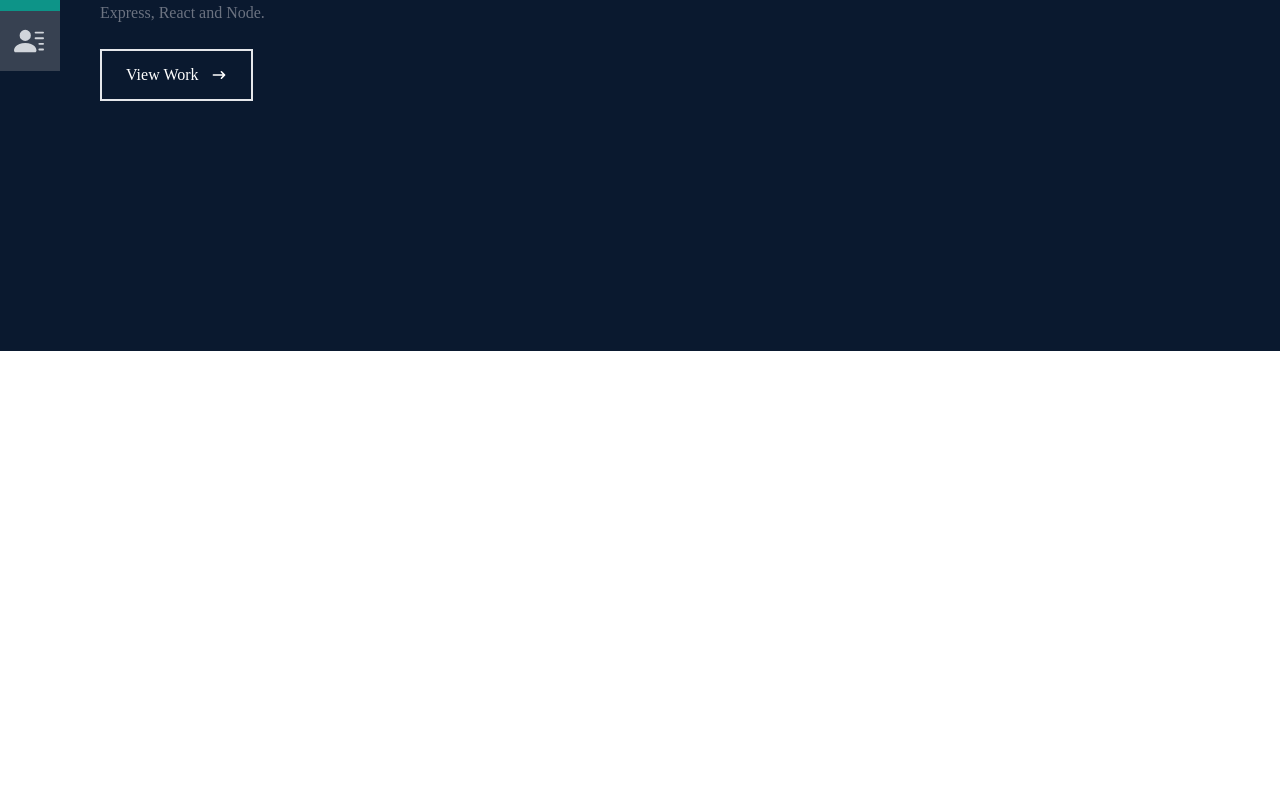
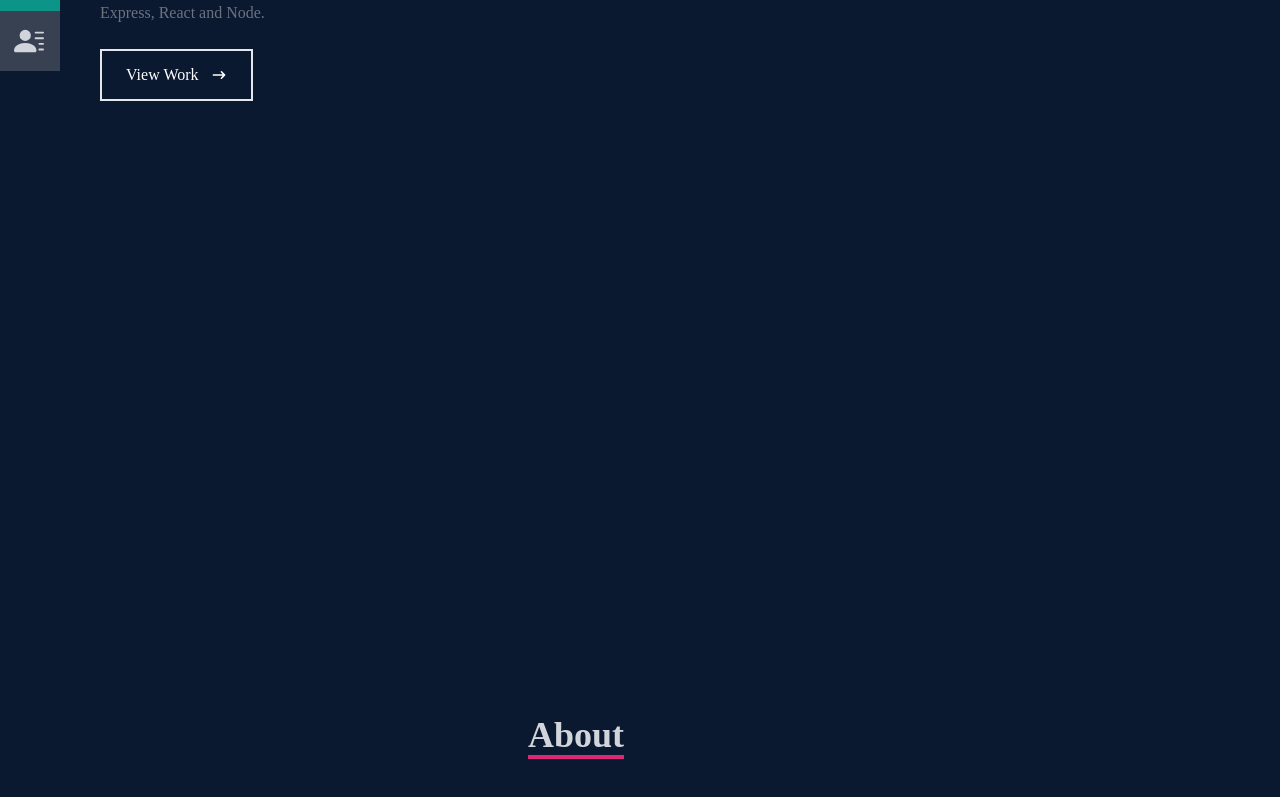
Before and after one commit to shoaibiqbal0/react-portfolio, a React (Create React App) app: page / in a window 1280 px wide. Shown: the part 449-1246 px from the top of the page. Before the commit the page ends 800 px from the top, so only its background shows below. Built offline with nearby package versions, Linux system fonts and the light colour scheme.

Commit message:
Added about component

```diff
--- a/src/App.js
+++ b/src/App.js
@@ -1,3 +1,4 @@
+import About from "./components/About";
 import Home from "./components/Home";
 import Navbar from "./components/Navbar";
 
@@ -6,6 +7,7 @@
     <div>
       <Navbar />
       <Home />
+      <About />
     </div>
   );
 }
--- /dev/null
+++ b/src/components/About.jsx
@@ -0,0 +1,20 @@
+import React from "react";
+
+const About = () => {
+  return (
+    <div name="about" className="w-full h-screen bg-[#0A192F] text-gray-300">
+      <div className="flex flex-col justify-center items-center w-full h-full">
+        <div className="max-w-[1000px] w-full grid grid-cols-2 gap-8">
+          <div className="sm:text-right pb-8 pl-4">
+            <p className="text-4xl font-bold inline border-b-4 border-pink-600">
+              About
+            </p>
+          </div>
+          <div></div>
+        </div>
+      </div>
+    </div>
+  );
+};
+
+export default About;
```
